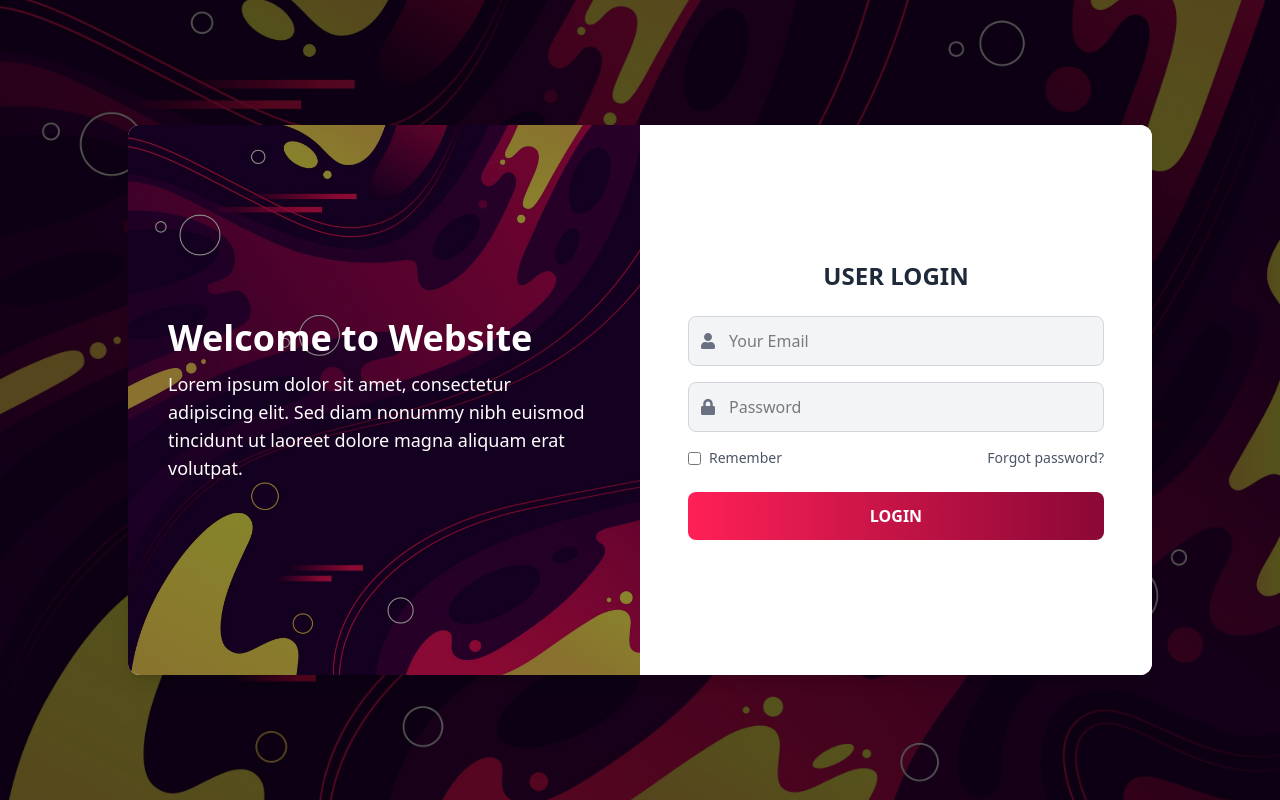
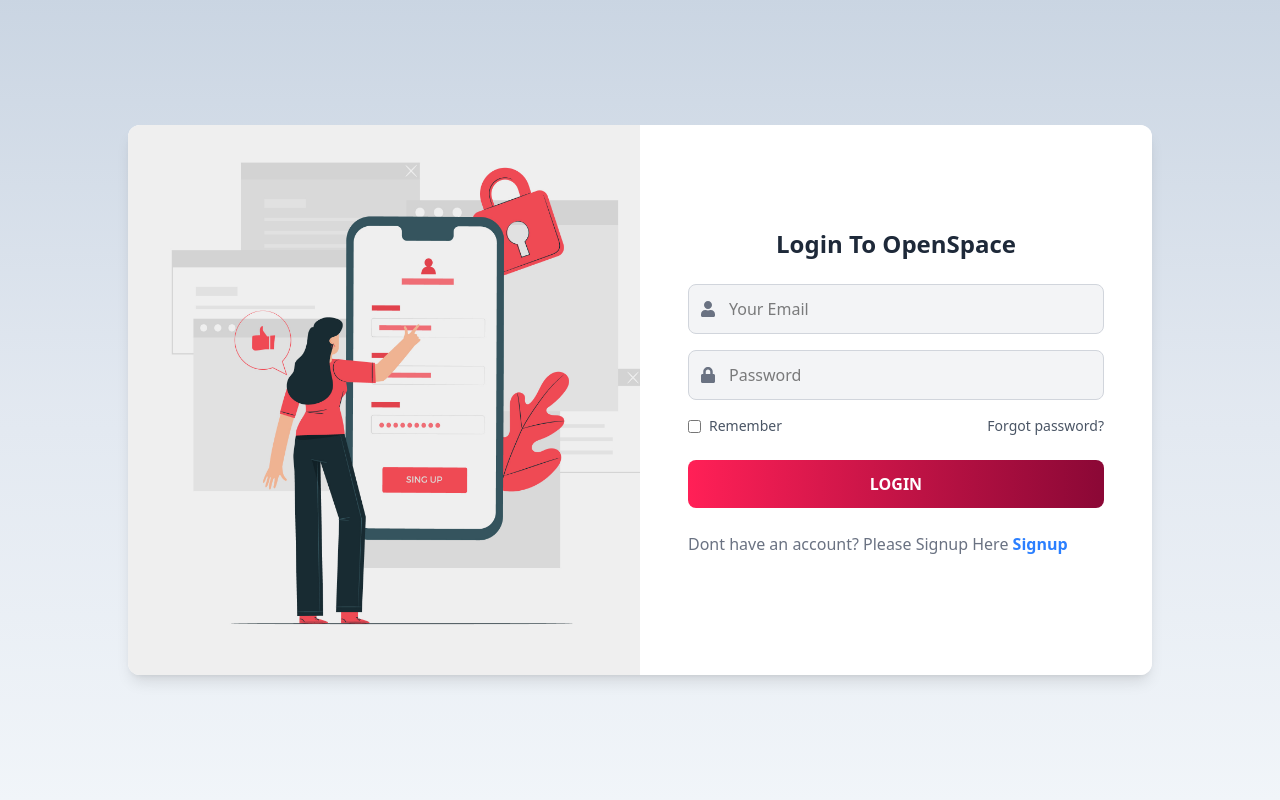
Before and after one commit to adibmahmud007/capstone-hub, a React (Vite) app: page /login in a window 1280 px wide. Built offline with nearby package versions, Linux system fonts and the light colour scheme.

Commit message:
login ui modified

```diff
--- a/src/App.css
+++ b/src/App.css
@@ -1,16 +1,16 @@
 .reg-bg{
     /* display: flex;
     height: 100vh; */
-    background-image: url('./assets/login.jpg');
+    background-image: url('./assets/reg.jpg');
     background-size: cover;
-    box-shadow: inset 0 0 0 2000px rgba(0, 0, 0, 0.562);
+    /* box-shadow: inset 0 0 0 2000px rgba(0, 0, 0, 0.062); */
 }
 .login-bg{
     /* display: flex;
     height: 100vh; */
-    background-image: url('./assets/login.jpg');
+    background-image: url('./assets/login2.jpg');
     background-size: cover;
-    box-shadow: inset 0 0 0 2000px rgba(0, 0, 0, 0.462);
+    box-shadow: inset 0 0 0 2000px rgba(0, 0, 0, 0.062);
     /* filter: blur(30px); */
 }
 
--- a/src/components/Login/Login.jsx
+++ b/src/components/Login/Login.jsx
@@ -1,6 +1,7 @@
 import { useState } from "react";
 import { FaUser, FaLock } from "react-icons/fa";
 import "../../App.css";
+import { Link } from "react-router-dom";
 const Login = () => {
     const [email, setEmail] = useState("");
     const [password, setPassword] = useState("");
@@ -12,19 +13,16 @@ const Login = () => {
     };
 
     return (
-        <div className="flex items-center justify-center min-h-screen login-bg_main bg-gradient-to-r from-gray-200 to-rose-900">
+        <div className="flex bg-gradient-to-t from-slate-100 via-slate-200 to-slate-300  items-center justify-center min-h-screen ">
             <div className="w-full max-w-5xl h-[550px] bg-white shadow-lg rounded-xl overflow-hidden grid grid-cols-1 md:grid-cols-2">
                 {/* Left Side - Welcome Message */}
                 <div className="hidden md:flex flex-col justify-center items-start p-10 text-white login-bg ">
-                    <h1 className="text-4xl font-bold">Welcome to Website</h1>
-                    <p className="mt-3 text-lg">
-                        Lorem ipsum dolor sit amet, consectetur adipiscing elit. Sed diam nonummy nibh euismod tincidunt ut laoreet dolore magna aliquam erat volutpat.
-                    </p>
+
                 </div>
 
                 {/* Right Side - Login Form */}
                 <div className="flex flex-col justify-center items-center p-8 md:p-12 bg-white">
-                    <h2 className="text-2xl font-bold text-gray-800 text-center">USER LOGIN</h2>
+                    <h2 className="text-2xl font-bold text-gray-800 text-center">Login To OpenSpace</h2>
                     <form className="w-full mt-6" onSubmit={handleSubmit}>
                         <div className="relative mb-4">
                             <span className="absolute left-3 top-1/2 transform -translate-y-1/2 text-gray-500">
@@ -62,6 +60,12 @@ const Login = () => {
                         >
                             LOGIN
                         </button>
+                        <div>
+                            <p className="font-normal text-gray-500 pt-6 pb-4">Dont have an account? Please Signup Here <Link to='/'><button className=" cursor-pointer text-blue-500 font-semibold rounded-lg hover:text-blue-600">
+                                Signup
+                            </button></Link></p>
+
+                        </div>
                     </form>
                 </div>
             </div>
--- a/src/components/Registration/Registration.jsx
+++ b/src/components/Registration/Registration.jsx
@@ -17,7 +17,7 @@ const Registration = () => {
     };
 
     return (
-        <div className="flex items-center justify-center min-h-screen ">
+        <div className="flex items-center bg-gradient-to-t from-slate-100 via-slate-200 to-slate-300  justify-center min-h-screen ">
             <div className="w-full max-w-5xl h-[550px] bg-white shadow-lg rounded-xl overflow-hidden grid grid-cols-1 md:grid-cols-2">
                 {/* Left Side - Welcome Message */}
                 <div className="hidden md:flex flex-col justify-center items-start p-10 text-white reg-bg ">
@@ -35,7 +35,7 @@ const Registration = () => {
                             </span>
                             <input
                                 type="text"
-                                className="w-full pl-10 p-3 border border-gray-300 rounded-lg bg-gray-100 focus:outline-none focus:ring-2 focus:ring-purple-500"
+                                className="w-full pl-10 p-3 border border-gray-300 rounded-lg bg-gray-100 focus:outline-none focus:ring-2 focus:ring-blue-500"
                                 placeholder="Your Username"
                                 value={email}
                                 onChange={(e) => setUsername(e.target.value)}
@@ -47,7 +47,7 @@ const Registration = () => {
                             </span>
                             <input
                                 type="email"
-                                className="w-full pl-10 p-3 border border-gray-300 rounded-lg bg-gray-100 focus:outline-none focus:ring-2 focus:ring-purple-500"
+                                className="w-full pl-10 p-3 border border-gray-300 rounded-lg bg-gray-100 focus:outline-none focus:ring-2 focus:ring-blue-500"
                                 placeholder="Your Email"
                                 value={email}
                                 onChange={(e) => setEmail(e.target.value)}
@@ -59,7 +59,7 @@ const Registration = () => {
                             </span>
                             <input
                                 type="password"
-                                className="w-full pl-10 p-3 border border-gray-300 rounded-lg bg-gray-100 focus:outline-none focus:ring-2 focus:ring-purple-500"
+                                className="w-full pl-10 p-3 border border-gray-300 rounded-lg bg-gray-100 focus:outline-none focus:ring-2 focus:ring-blue-500"
                                 placeholder="Password"
                                 value={password}
                                 onChange={(e) => setPassword(e.target.value)}
@@ -74,12 +74,12 @@ const Registration = () => {
 
                         <button
                             type="submit"
-                            className="w-full mt-6 bg-gradient-to-r from-rose-500 to-rose-900 text-white py-3 rounded-lg font-semibold hover:opacity-90 transition"
+                            className="w-full mt-6 bg-gradient-to-r from-blue-500 to-blue-900 text-white py-3 rounded-lg font-semibold hover:opacity-90 transition"
                         >
                             Signup
                         </button>
                         <div>
-                            <p className="font-semibold text-gray-500 pt-6 pb-4">Already have an account? Please Login Here <Link to='/login'><button className=" cursor-pointer text-green-500 font-light rounded-lg hover:text-green-600">
+                            <p className="font-normal text-gray-500 pt-6 pb-4">Already have an account? Please Login Here <Link to='/login'><button className=" cursor-pointer text-green-500 font-semibold rounded-lg hover:text-green-600">
                                 Login
                             </button></Link></p>
 
```
Also changed, not shown: src/assets/login2.jpg (added).
